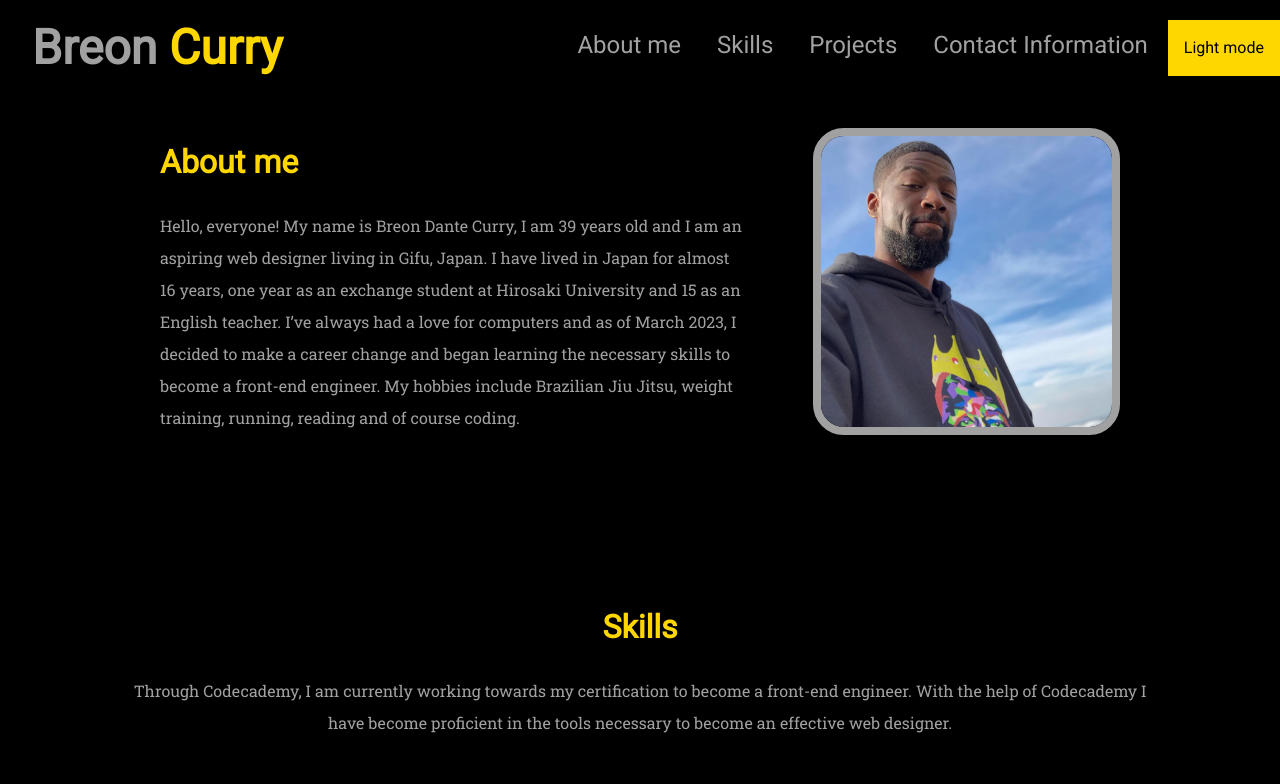
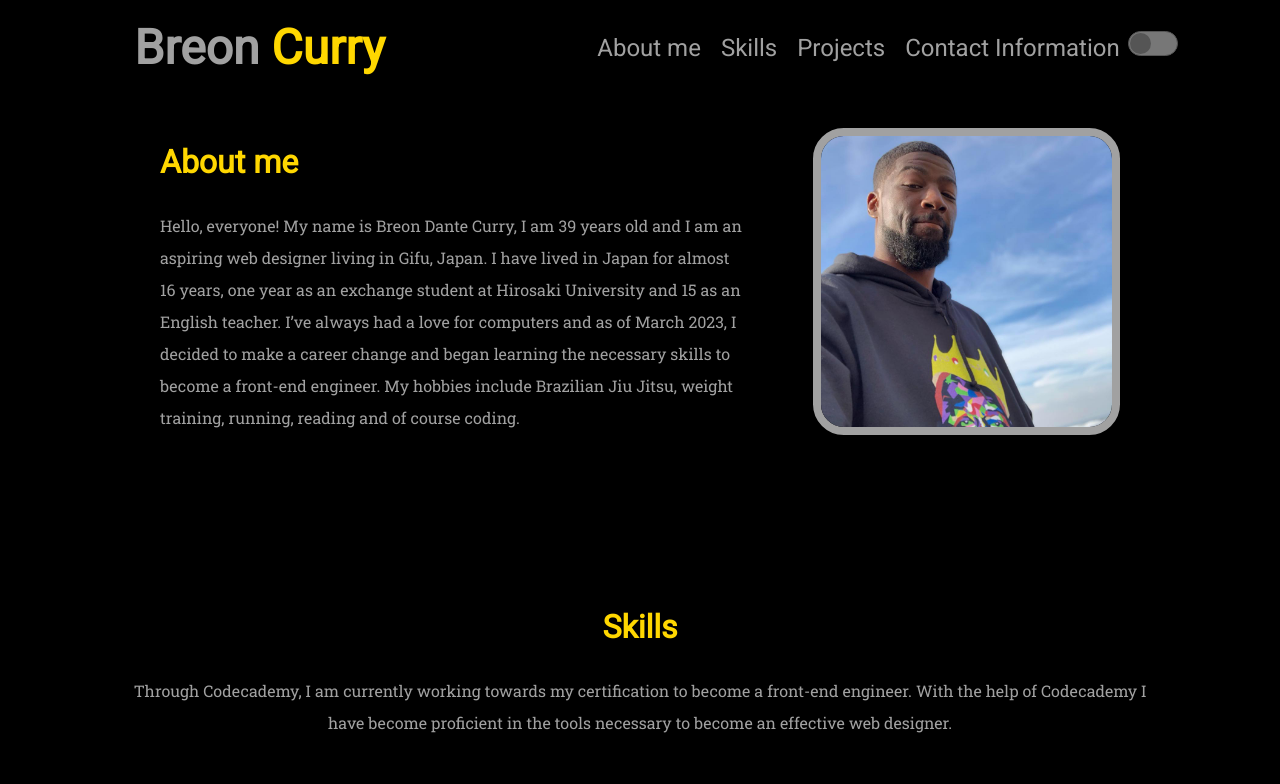
Before and after one commit to Buchan650/portfolio_project, a plain HTML site: page index.html in a window 1280 px wide. Shown: the top 784 px of the page. Drawn offline with Linux system fonts and the light colour scheme.

Commit message:
Adjusted light mode switch

```diff
--- a/index.html
+++ b/index.html
@@ -14,6 +14,13 @@
         <header>
             <nav>
                 <h1>Breon <span id="last-name">Curry</span></h1>
+                <div id="navside">
+                    <div id="navbarlinks">
+                        <span><a href="#intro">About me</a></span>
+                        <span><a href="#skills">Skills</a></span>
+                        <span><a href="#projects">Projects</a></span>
+                        <span><a href="#contact">Contact Information</a></span>
+                    </div>
                     <div class="dropdown">
                         <button onclick="dropMenu()" class="dropbtn">Menu</button>
                         <div id="myDropdown" class="dropdown-content">
@@ -21,15 +28,12 @@
                         <a href="#skills">Skills</a>
                         <a href="#projects">Projects</a>
                         <a href="#contact">Contact Information</a>
-                      <button onclick="lightMode()" id="mobile-button" class="lm-button">Light mode</button>
                     </div>
                     </div>
-                <div id="navbarlinks">
-                    <span><a href="#intro">About me</a></span>
-                    <span><a href="#skills">Skills</a></span>
-                    <span><a href="#projects">Projects</a></span>
-                    <span><a href="#contact">Contact Information</a></span>
-                    <button onclick="lightMode()" class="lm-button">Light mode</button>
+                    <div class="toggle">
+                        <input type="checkbox" id="toggle" />
+                        <label for="toggle"></label>
+                    </div>
                 </div>
             </nav>
         </header>
@@ -68,7 +72,7 @@
             </section>
             <section id="projects">
                 <h2>Projects</h2>
-                <p>I have created a number of projects that I hope demonstrate my current
+                <p class="description">I have created a number of projects that I hope demonstrate my current
                     skill set as a web designer. Please, take a look and I hope you are
                     impressed by what you see.</p>
                 <div id="proj-container">
--- a/resources/styles.css
+++ b/resources/styles.css
@@ -22,10 +22,12 @@ body{
     background-repeat: no-repeat;
     color:rgb(161, 161, 161);
 }
-.light-mode {
-    background-color: rgb(255, 255, 255);
+
+body.light-theme {
+    background-color: white;
     background-image: none;
-  }
+}
+
 
 h1, h2, h3{
     font-family: 'Roboto', sans-serif;
@@ -80,7 +82,13 @@ nav{
     z-index: 1;
     background-color: rgb(0, 0, 0);
     display: flex;
-    justify-content:space-between;
+    justify-content:space-around;
+    align-items: center;
+}
+
+#navside{
+    display: flex;
+    justify-content: end;
     align-items: center;
 }
 
@@ -104,7 +112,7 @@ nav i{
 
 #navbarlinks a{
     font-size: 1.5rem;
-    margin: 1rem;
+    margin: .5rem;
     text-decoration: none;
     color: rgb(161, 161, 161);
 }
@@ -121,15 +129,44 @@ nav i{
     color: rgb(255, 255, 255);
 }
 
-.lm-button{
-    border: none;
-    background-color: gold;
-    color: rgb(0, 0, 0);
-    padding: .75rem 1rem;
-    font-family: 'Roboto', sans-serif;
+.toggle input[type='checkbox'] {
+    display: none;
 }
 
-.lm-button:hover {background-color: #ddd;
+.toggle label {
+    background-color: #777;
+    border: 1px solid #555;
+    border-radius: 25px;
+    cursor: pointer;
+    display: inline-block;
+    position: relative;
+    transition: all ease-in-out 0.3s;
+    width: 50px;
+    height: 25px;
+}
+
+.toggle label::after {
+    background-color: #555;
+    border-radius: 50%;
+    content: ' ';
+    cursor: pointer;
+    display: inline-block;
+    position: absolute;
+    left: 1px;
+    top: 1px;
+    transition: all ease-in-out 0.3s;
+    width: 21px;
+    height: 21px;
+}
+
+.toggle input[type='checkbox']:checked ~ label {
+    background-color: gold;
+    border-color: rgb(219, 186, 2);
+}
+
+.toggle input[type='checkbox']:checked ~ label::after {
+    background-color: rgb(219, 186, 2);
+    transform: translateX(25px);
 }
 
 @media only screen and (max-width : 887px){
@@ -145,9 +182,6 @@ nav i{
     #last-name{
         font-size: 1.5rem;
     }
-}
-#mobile-button{
-    display: none;
 }
 .dropbtn {
     display:none;
@@ -291,7 +325,6 @@ nav i{
         height: auto;
     }
     #skills i{
-        color: rgb(255, 255, 255);
         font-size: 4rem;
         margin: 2rem;
     }
--- a/script.js
+++ b/script.js
@@ -7,17 +7,27 @@ function dropMenu() {
   // Close the dropdown menu if the user clicks outside of it
   window.onclick = function(event) {
     if (!event.target.matches('.dropbtn')) {
-      var dropdowns = document.getElementsByClassName("dropdown-content");
-      var i;
+      let dropdowns = document.getElementsByClassName("dropdown-content");
+      let i;
       for (i = 0; i < dropdowns.length; i++) {
-        var openDropdown = dropdowns[i];
+        let openDropdown = dropdowns[i];
         if (openDropdown.classList.contains('show')) {
           openDropdown.classList.remove('show');
         }
       }
     }
   }
-  function lightMode() {
-    var element = document.body;
-    element.classList.toggle("light-mode");
-  }
+
+//Light mode toggle
+const toggle = document.getElementById('toggle');
+const body = document.body;
+
+toggle.addEventListener('input', e => {
+    const isChecked = e.target.checked;
+
+    if (isChecked) {
+        body.classList.add('light-theme');
+    } else {
+        body.classList.remove('light-theme');
+    }
+});
```
Lines whose indentation alone changed are shown as unchanged.
